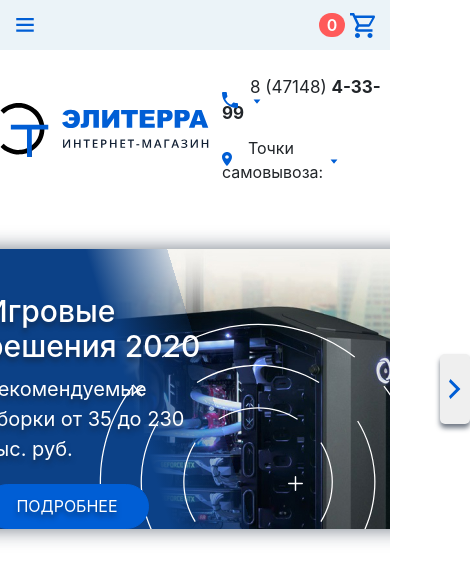
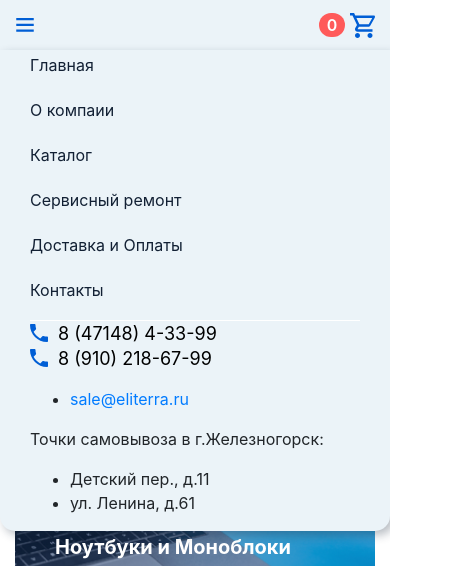
Before and after one commit to Kostas86/Eliterra, a plain HTML site: page index.html in a window 390 px wide. Shown: the top 566 px of the page, 470 px wide, since content can reach past the window. Drawn offline with nearby package versions, Linux system fonts and the light colour scheme.

Commit message:
17.05 13:03

```diff
--- a/index.html
+++ b/index.html
@@ -29,6 +29,18 @@
                         <li><a href="#">Сервисный ремонт</a></li>
                         <li><a href="#">Доставка и Оплаты</a></li>
                         <li><a href="#">Контакты</a></li>
+                    </ul>
+                    <ul class="burger_menu_tel-list">
+                        <li><a href="#">8 (47148) <span>4-33-99</span></a></li>
+                        <li><a href="#">8 (910) <span>218-67-99</span></a></li>
+                    </ul>
+                    <ul class="burger_menu_mail-list">
+                        <li><a href="#">sale@eliterra.ru</a></li>
+                    </ul>
+                    <p>Точки самовывоза в г.Железногорск:</p>
+                    <ul class="burger_menu_adress-list">
+                        <li>Детский пер., д.11</li>
+                        <li>ул. Ленина, д.61</li>
                     </ul>
                 </nav>
                 <div class="mobil_basket">
--- a/sass/_media.scss
+++ b/sass/_media.scss
@@ -277,10 +277,10 @@
             height: 54px;
         }
     }
-    .header_contacts_item_links_telgroup{
+    .header_contacts_item_links_telgroup {
         display: none;
     }
-    .header_contacts_item_links_mailgroup .header_contacts_mail-list li:first-child{
+    .header_contacts_item_links_mailgroup .header_contacts_mail-list li:first-child {
         display: none;
     }
     .header_contacts_item_links_mailgroup .header_contacts_mail-list a {
@@ -371,44 +371,44 @@
             }
         }
     }
-    // .burger_menu {
-    //     display: block;
-    //     position: absolute;
-    //     width: 100%;
-    //     left: 0;
-    //     top: 100%;
-    //     background-color: #ebf3f8;
-    //     z-index: 1;
-    //     padding-left: 30px;
-    //     border-radius: 0 0 15px 15px;
-    //     box-shadow: 4px 4px 10px rgba(18, 32, 52, 0.3);
-    //     &_list {
-    //         padding: 0;
-    //         list-style-type: none;
-    //         display: flex;
-    //         flex-direction: row;
-    //         flex-wrap: wrap;
-    //         justify-content: flex-start;
-    //         align-items: flex-start;
-    //         li {
-    //             width: 50%;
-    //             height: 30px;
-    //             color: $color_text_hed_nav;
-    //             a {
-    //                 line-height: 30px;
-    //                 text-decoration: none;
-    //                 padding-bottom: 3px;
-    //                 color: $color_text_hed_nav;
-    //                 &:hover {
-    //                     font-weight: 600;
-    //                     text-decoration: none;
-    //                     border-bottom: 3px solid $color_bt;
-    //                     color: $color_text_hed_nav;
-    //                 }
-    //             }
-    //         }
-    //     }
-    // }
+    .burger_menu {
+        display: block;
+        position: absolute;
+        width: 100%;
+        left: 0;
+        top: 100%;
+        background-color: #ebf3f8;
+        z-index: 2;
+        padding-left: 30px;
+        border-radius: 0 0 15px 15px;
+        box-shadow: 4px 4px 10px rgba(18, 32, 52, 0.3);
+        &_list {
+            padding: 0;
+            list-style-type: none;
+            display: flex;
+            flex-direction: row;
+            flex-wrap: wrap;
+            justify-content: flex-start;
+            align-items: flex-start;
+            li {
+                width: 50%;
+                height: 30px;
+                color: $color_text_hed_nav;
+                a {
+                    line-height: 30px;
+                    text-decoration: none;
+                    padding-bottom: 3px;
+                    color: $color_text_hed_nav;
+                    &:hover {
+                        font-weight: 600;
+                        text-decoration: none;
+                        border-bottom: 3px solid $color_bt;
+                        color: $color_text_hed_nav;
+                    }
+                }
+            }
+        }
+    }
     .mobil_basket {
         display: block;
         .header_contacts_basket_companents {
@@ -429,12 +429,91 @@
         align-items: center;
         position: relative;
     }
-    .header_contacts_item_links_mailgroup .header_contacts_mail-list .mobile_dropdown_tel{
+    .header_contacts_item_links_mailgroup .header_contacts_mail-list .mobile_dropdown_tel {
         display: block;
         margin-bottom: 10px;
     }
+    .catalog {
+        margin-bottom: 80px;
+    }
 }
 @media screen and (max-width: 574px) {
+    .burger_menu {
+        padding-right: 30px;
+    }
+    .burger_menu_list {
+        margin: 0;
+        border-bottom: 1px solid #ffffff;
+    }
+    .burger_menu_list li {
+        width: 100%;
+        margin-bottom: 15px;
+    }
+    .burger_menu_tel-list{
+        padding: 0px;
+    }
+    .burger_menu_tel-list li{
+        list-style: none;
+    }
+    .burger_menu_tel-list li a {
+        display: block;
+        position: relative;
+        text-decoration: none;
+        font-style: normal;
+        font-weight: normal;
+        font-size: 18px;
+        line-height: 25px;
+        color: #000000;
+        padding-left: 28px;
+        &::before {
+            content: "";
+            background-image: url(../img/header_phone.svg);
+            position: absolute;
+            width: 18px;
+            height: 18px;
+            left: 0;
+            top: 3px;
+        }
+    }
+    .header_contacts_item_links_mailgroup .header_contacts_mail-list {
+        display: none;
+    }
+    .header_contacts {
+        justify-content: center;
+        padding: 40px 0 0px 0;
+    }
+    .slider {
+        display: none;
+    }
+    .catalog_title {
+        display: none;
+    }
+    .catalog .catalog_menu_item {
+        width: calc(100% / 1 - 30px);
+        height: 203px;
+    }
+    .service_block_info p {
+        padding-right: 0;
+    }
+    .partners {
+        display: none;
+    }
+    .about_block_item_corporate_tel-list {
+        flex-wrap: wrap;
+    }
+    .about_block_item_corporate_mail-list {
+        flex-wrap: wrap;
+    }
+    .service {
+        margin-bottom: 0;
+    }
+    .about {
+        margin-top: 0;
+    }
+    .footer_wrap .footer_block_copyrigt span {
+        padding-left: 15px;
+        padding-right: 15px;
+    }
 }
 @media screen and (max-width: 360px) {
 }
--- a/sass/_pages.scss
+++ b/sass/_pages.scss
@@ -233,13 +233,8 @@ $color_text_footer: #ffffff;
                                 box-shadow: 4px 4px 10px rgba(18, 32, 52, 0.3);
                                 border-radius: 0 0 5px 5px;
                                 text-align: center;
-
-
-
                             }
-
                         }
-
                     }
                     .mobile_dropdown_tel {
                         display: none;
```
Also changed, not shown: css/style.css.
